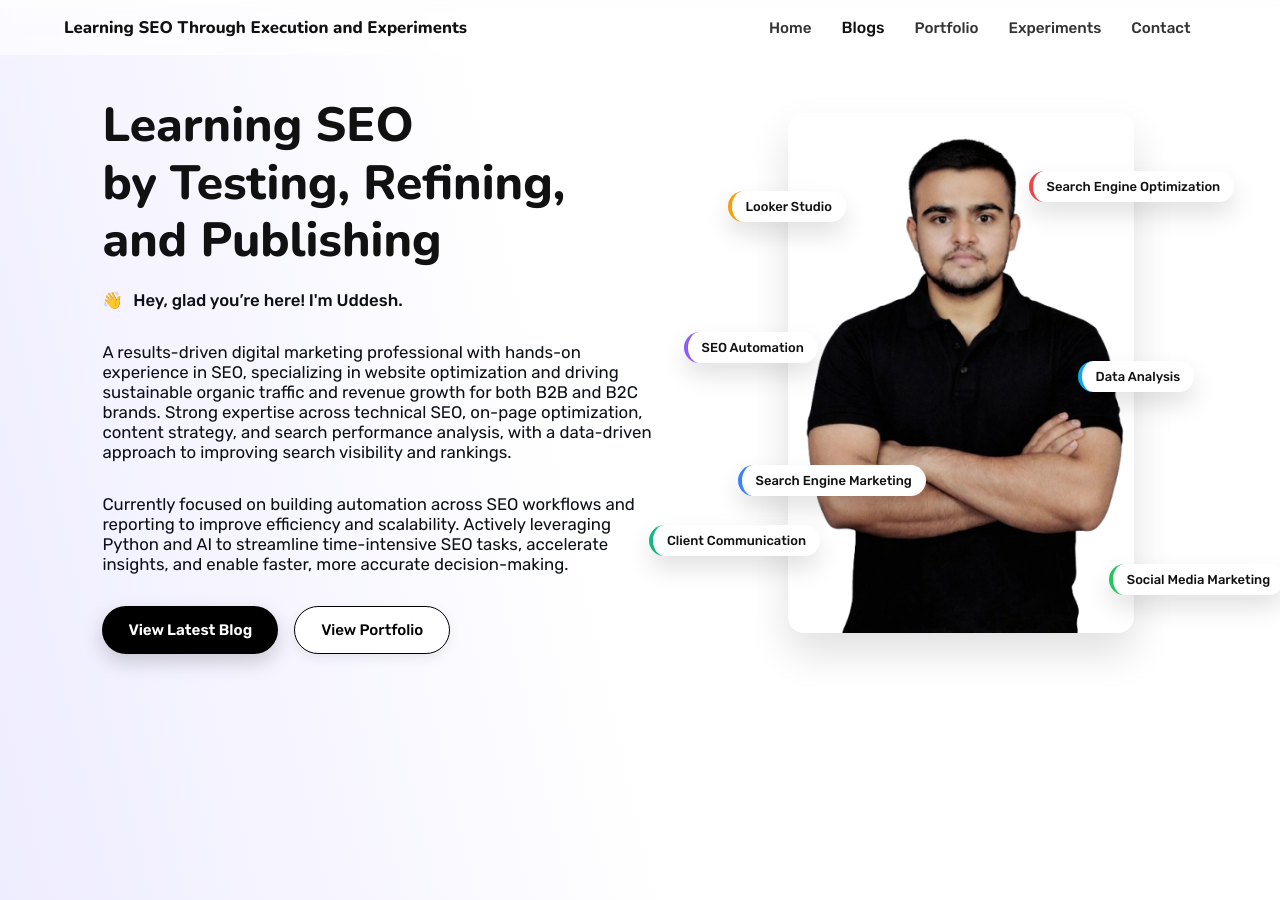
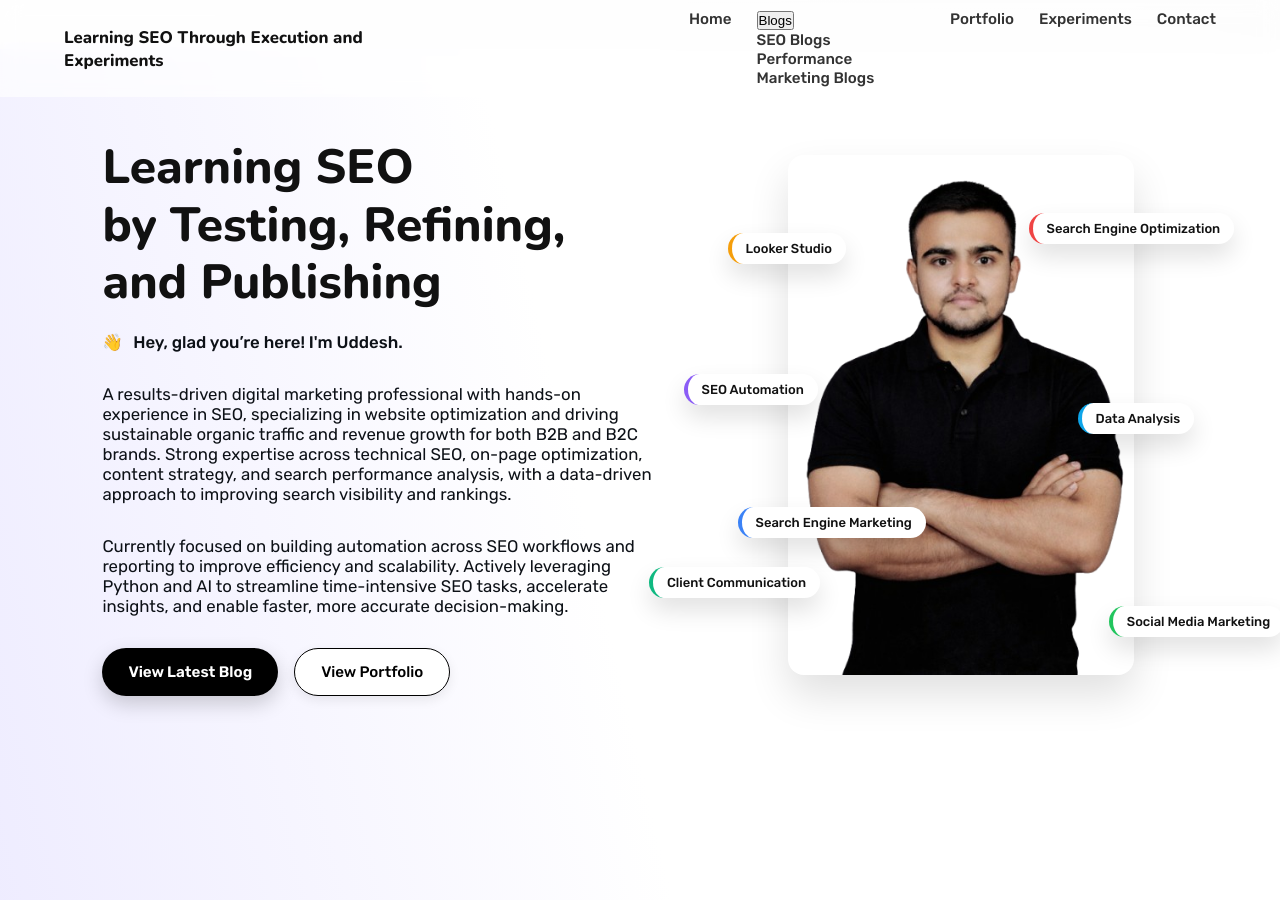
Before and after one commit to uddeshbommawar/uddeshbommawar.github.io, a Jekyll site: the page built from index.md, in a window 1280 px wide and 900 px high. Built offline with Jekyll 4.4.1, drawn with Linux system fonts in a browser that asks for light colours.

Commit message:
Update default.html

```diff
--- a/_layouts/default.html
+++ b/_layouts/default.html
@@ -27,95 +27,7 @@
   <link rel="preconnect" href="https://fonts.gstatic.com" crossorigin>
   <link href="https://fonts.googleapis.com/css2?family=Nunito:wght@600;700;800&family=Rubik:wght@400;500;600&display=swap" rel="stylesheet">
   <meta name="google-site-verification" content="A7NtwOPHCNvu1Hbgps2-rGwtBqIUABEtZSAsjmdNK8c" />
-
-  <style>
-    /* Basic nav layout */
-    .site-nav {
-      display: flex;
-      gap: 26px;
-      align-items: center;
-    }
-
-    /* Nav links + button look same */
-    .nav-link {
-      position: relative;
-      font-size: 16px;
-      font-weight: 500; /* not bold */
-      color: #111;
-      text-decoration: none;
-      padding: 8px 2px;
-    }
-
-    /* Button reset (for Blogs dropdown) */
-    .nav-btn {
-      background: none;
-      border: none;
-      cursor: pointer;
-      font-family: inherit;
-    }
-
-    /* Underline hover effect */
-    .nav-link::after {
-      content: "";
-      position: absolute;
-      left: 0;
-      bottom: -6px;
-      height: 2px; /* underline thickness (change here) */
-      width: 0%;
-      background: #111;
-      transition: width 0.25s ease;
-    }
-
-    .nav-link:hover::after {
-      width: 100%;
-    }
-
-    /* Dropdown container */
-    .nav-item {
-      position: relative;
-    }
-
-    /* Dropdown menu hidden by default */
-    .dropdown {
-      display: none;
-      position: absolute;
-      top: 42px;
-      left: 0;
-      min-width: 230px;
-      background: #fff;
-      border: 1px solid #e5e5e5;
-      border-radius: 10px;
-      padding: 8px;
-      box-shadow: 0 10px 25px rgba(0,0,0,0.10);
-      z-index: 1000;
-    }
-
-    /* Dropdown show when active */
-    .dropdown.active {
-      display: block;
-    }
-
-    .dropdown-link {
-      display: block;
-      padding: 10px 12px;
-      border-radius: 8px;
-      text-decoration: none;
-      color: #111;
-      font-weight: 500;
-    }
-
-    .dropdown-link:hover {
-      background: #f5f5f5;
-    }
-    /* Force same font weight for all nav items (links + blogs button) */
-.site-nav a,
-.site-nav button {
-  font-weight: 500 !important;
-}
-  </style>
-
 </head>
-
 <body>
   <!-- Google Tag Manager (noscript) -->
   <noscript><iframe src="https://www.googletagmanager.com/ns.html?id=GTM-5BGMC455"
```
